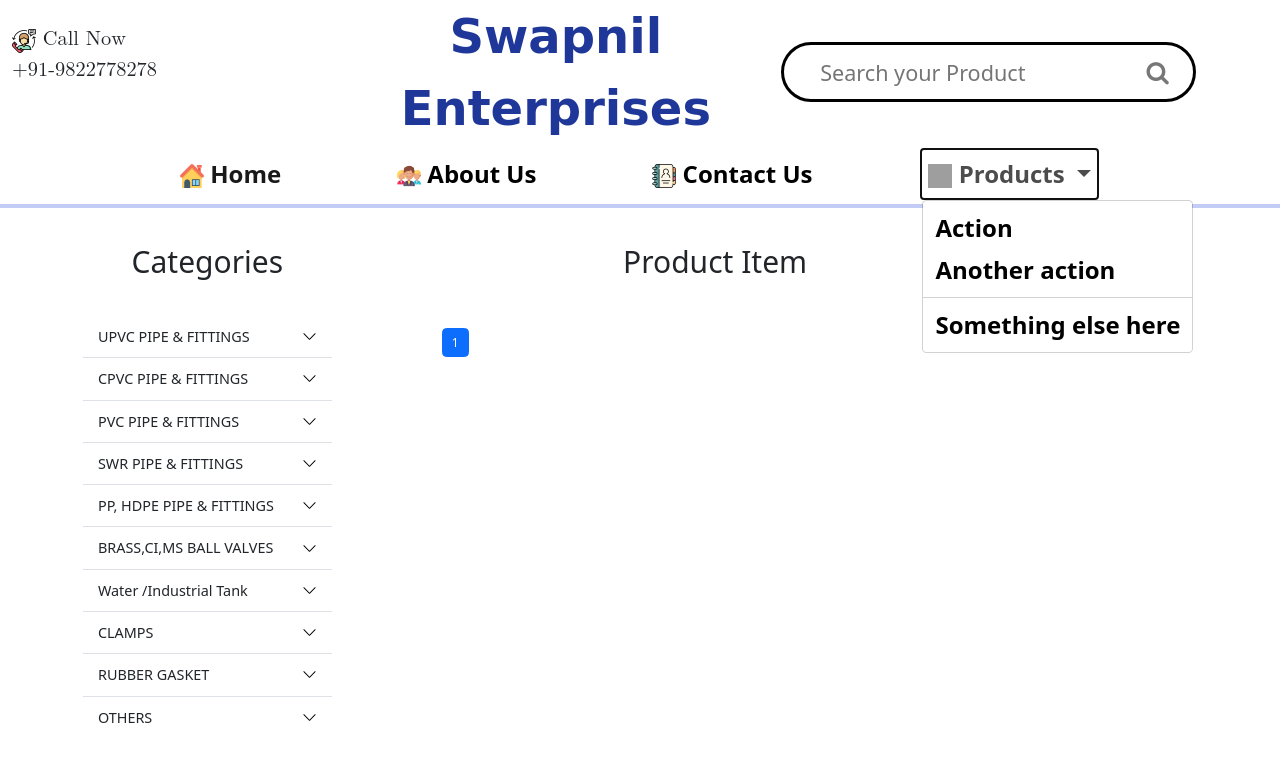
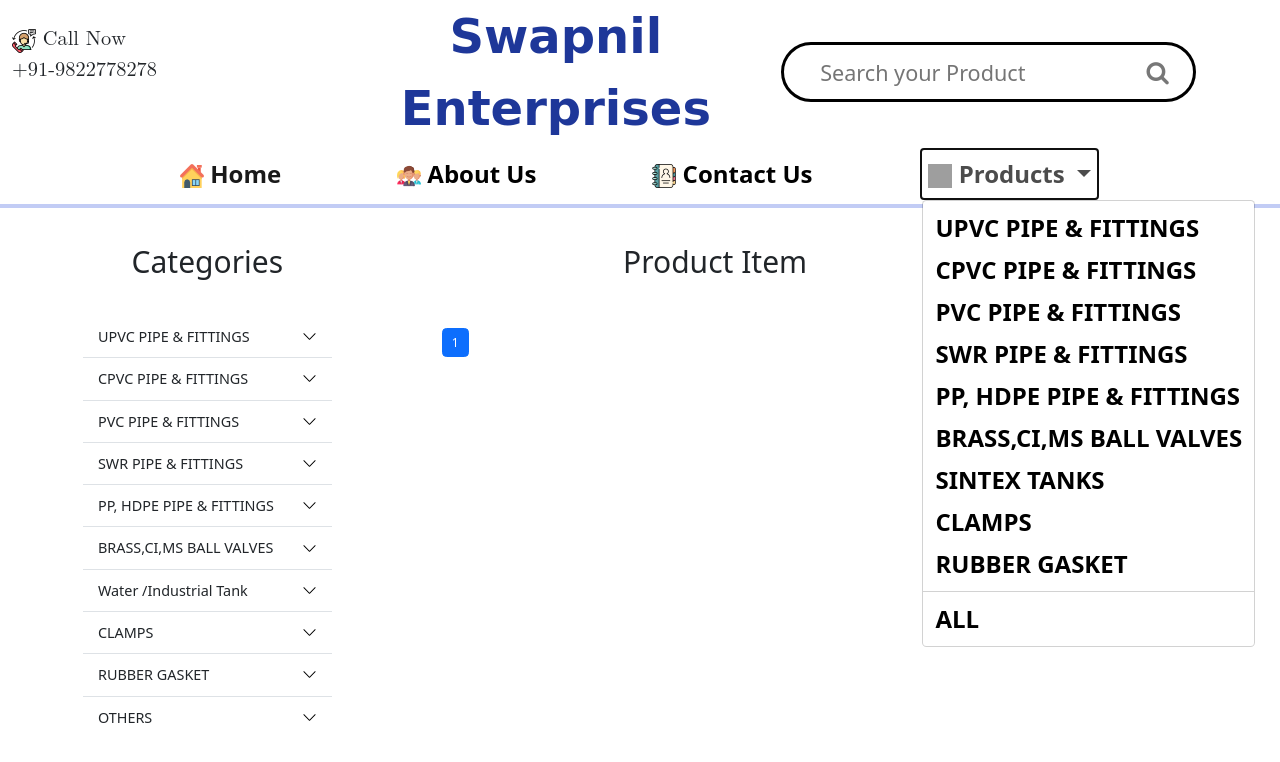
Before and after one commit to ayusshh19/pipeweb, a Django app: page /product/ in a window 1280 px wide, after a click on "Products". Shown: the top 762 px of the page. Run offline with Django 3.2, Linux system fonts and the light colour scheme; data that the repository does not hold is empty; some libraries are stand-ins or nearby versions; grey boxes are pictures that could not be loaded.

Commit message:
sponcers

```diff
--- a/pipeweb/develop/static/css/style.css
+++ b/pipeweb/develop/static/css/style.css
@@ -74,6 +74,13 @@
 }
 /* navbar style  */
 /* slide design  */
+.homeslider a{
+  text-decoration: none;
+}
+.homeslider a h5{
+  font-size: 1.6rem;
+  color: black;
+}
 .imagehead h2{
   color: #1e3799;
 }
@@ -176,7 +183,10 @@
 .aboutuspara{
   font-size: 2.5rem;
 }
-
+.sponser h2{
+  color: #1e3799;
+  font-size: 4rem;
+}
 /* about us  */
 @media (min-width:780px) and (max-width:995px) {
   html{
--- a/pipeweb/develop/templates/index.html
+++ b/pipeweb/develop/templates/index.html
@@ -35,58 +35,76 @@
     {% block body %}
       <div class="homeslider m-3">
         <div class="slide">
+          <a href='{% url "category" categ="UPVC" %}'>
             <img src="{% static 'images/images/pvc/pipe.gif' %}"
                class="mx-auto"
                alt=""
                srcset="">
-          <h5>UPVC PIPE & FITTINGS</h5>
+
+          </a>
         </div>
         <div class="slide">
+          <a href='{% url "category" categ="CPVC" %}'>
             <img src="{% static 'images/images/cpvcSDR11/cpvcbrasstee.jpg' %}"
                alt=""
                srcset="">
           <h5>CPVC PIPE & FITTINGS</h5>
+          </a>
         </div>
         <div class="slide">
+          <a href='{% url "category" categ="PVC" %}'>
             <img src="{% static 'images/images/pvc/tee.gif' %}" alt="" srcset="">
           <h5>PVC PIPE & FITTINGS</h5>
+          </a>
         </div>
         <div class="slide">
+          <a href='{% url "category" categ="SWR" %}'>
             <img src="{% static 'images/images/swr/sweptteewithdoor.png' %}"
                alt=""
                srcset="">
           <h5>SWR PIPE & FITTINGS</h5>
+          </a>
         </div>
         <div class="slide">
+          <a href='{% url "category" categ="PP" %}'>
             <img src="{% static 'images/images/PP&HDPE/pptee.jpg' %}" alt="" srcset="">
           <h5>PP, HDPE PIPE & FITTINGS</h5>
+          </a>
         </div>
         <div class="slide">
+          <a href='{% url "category" categ="VALVES" %}'>
             <img src="{% static 'images/images/brassHBallvalve.jpg' %}"
                alt=""
                srcset="">
           <h5>BRASS,CI,MS BALL VALVES</h5>
+          </a>
         </div>
         <div class="slide">
+          <a href='{% url "category" categ="SINTEX" %}'>
             <img src="{% static 'images/images/sintexTank.jpg' %}" alt="" srcset="">
           <h5>SINTEX TANKS</h5>
+          </a>
         </div>
         <div class="slide">
+          <a href='{% url "category" categ="Clamps" %}'>
             <img src="{% static 'images/images/uclampss.jpg' %}" alt="" srcset="">
           <h5>CLAMPS</h5>
+          </a>
         </div>
         <div class="slide">
+          <a href='{% url "category" categ="Rubber" %}'>
             <img src="{% static 'images/images/clamps&Gasket/rubbersheetNeoprene.jpg' %}"
                alt=""
                srcset="">
           <h5>RUBBER GASKET</h5>
+          </a>
         </div>
       </div>
       <!-- image corousal  -->
       <div class="mainslide">
         <div class="slide main">
           <div class="row p-5">
-            <div class="col-6">
+            <div class="col-5">
               <h2>Our Treanding products</h2>
               <p>
                 Piping class or Pipe Class is a document that specifies the type of the components such as a type of pipe, schedule, material, flange ratings, branch types, valve types and valve trim material, gasket, and all the other components specific requirements to be used for different fluids under different operating conditions in a plant.
--- a/pipeweb/develop/templates/nav.html
+++ b/pipeweb/develop/templates/nav.html
@@ -57,10 +57,17 @@
               Products
             </a>
             <ul class="dropdown-menu">
-              <li><a class="dropdown-item" href="/product">Action</a></li>
-              <li><a class="dropdown-item" href="#">Another action</a></li>
+              <li><a class="dropdown-item" href='{% url "category" categ="UPVC" %}'>UPVC PIPE & FITTINGS</a></li>
+              <li><a class="dropdown-item" href='{% url "category" categ="CPVC" %}'>CPVC PIPE & FITTINGS</a></li>
+              <li><a class="dropdown-item" href='{% url "category" categ="PVC" %}'>PVC PIPE & FITTINGS</a></li>
+              <li><a class="dropdown-item" href='{% url "category" categ="SWR" %}'>SWR PIPE & FITTINGS</a></li>
+              <li><a class="dropdown-item" href='{% url "category" categ="PP" %}'>PP, HDPE PIPE & FITTINGS</a></li>
+              <li><a class="dropdown-item" href='{% url "category" categ="VALVES" %}'>BRASS,CI,MS BALL VALVES</a></li>
+              <li><a class="dropdown-item" href='{% url "category" categ="SINTEX" %}'>SINTEX TANKS</a></li>
+              <li><a class="dropdown-item" href='{% url "category" categ="Clamps" %}'>CLAMPS</a></li>
+              <li><a class="dropdown-item" href='{% url "category" categ="Rubber" %}'>RUBBER GASKET</a></li>
               <li><hr class="dropdown-divider"></li>
-              <li><a class="dropdown-item" href="#">Something else here</a></li>
+              <li><a class="dropdown-item" href="/product">ALL</a></li>
             </ul>
           </li>
 
```
Also changed, not shown: other parts of pipeweb/develop/templates/index.html (+48 -1 lines). Lines whose indentation alone changed are shown as unchanged.
